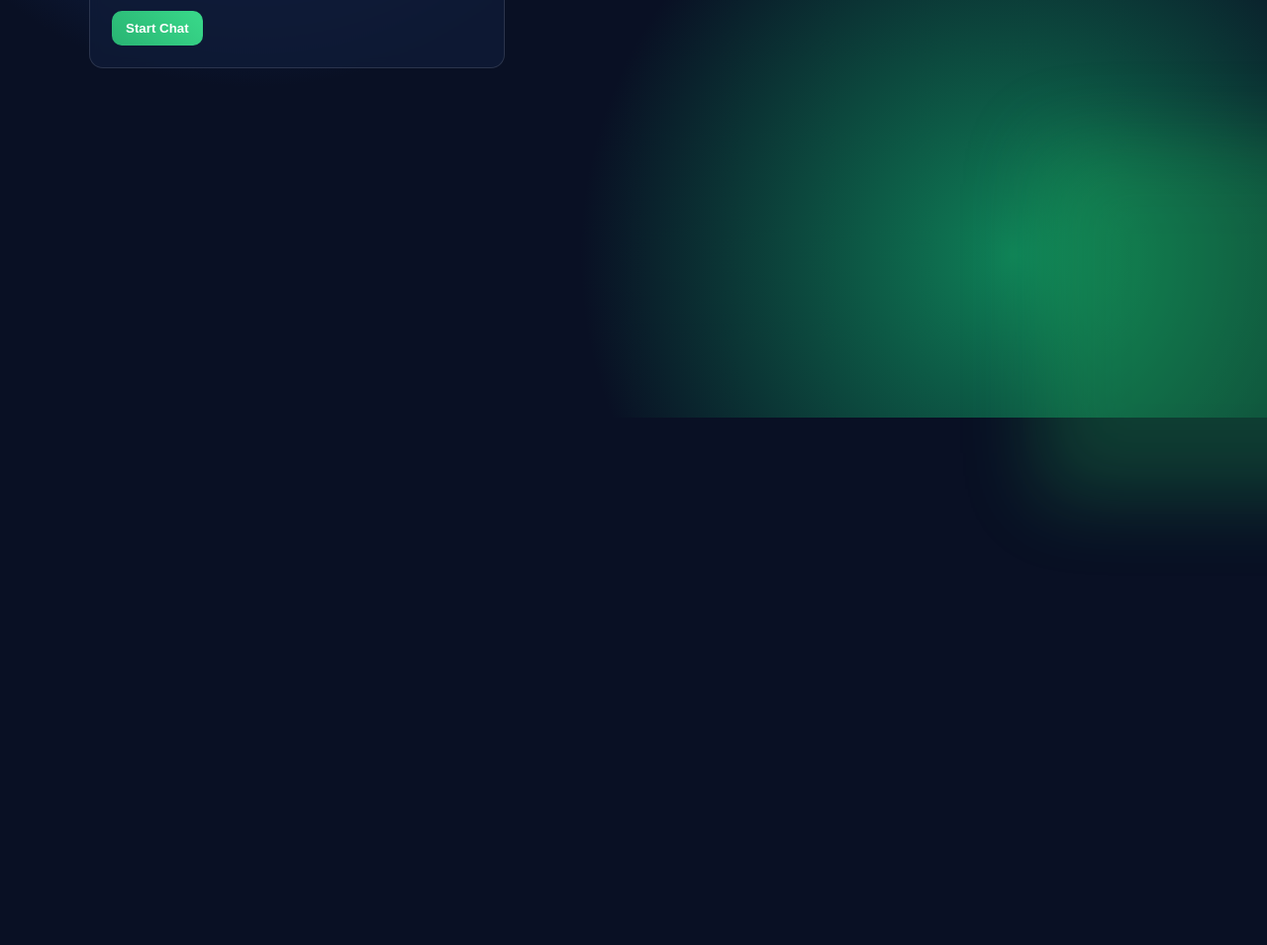
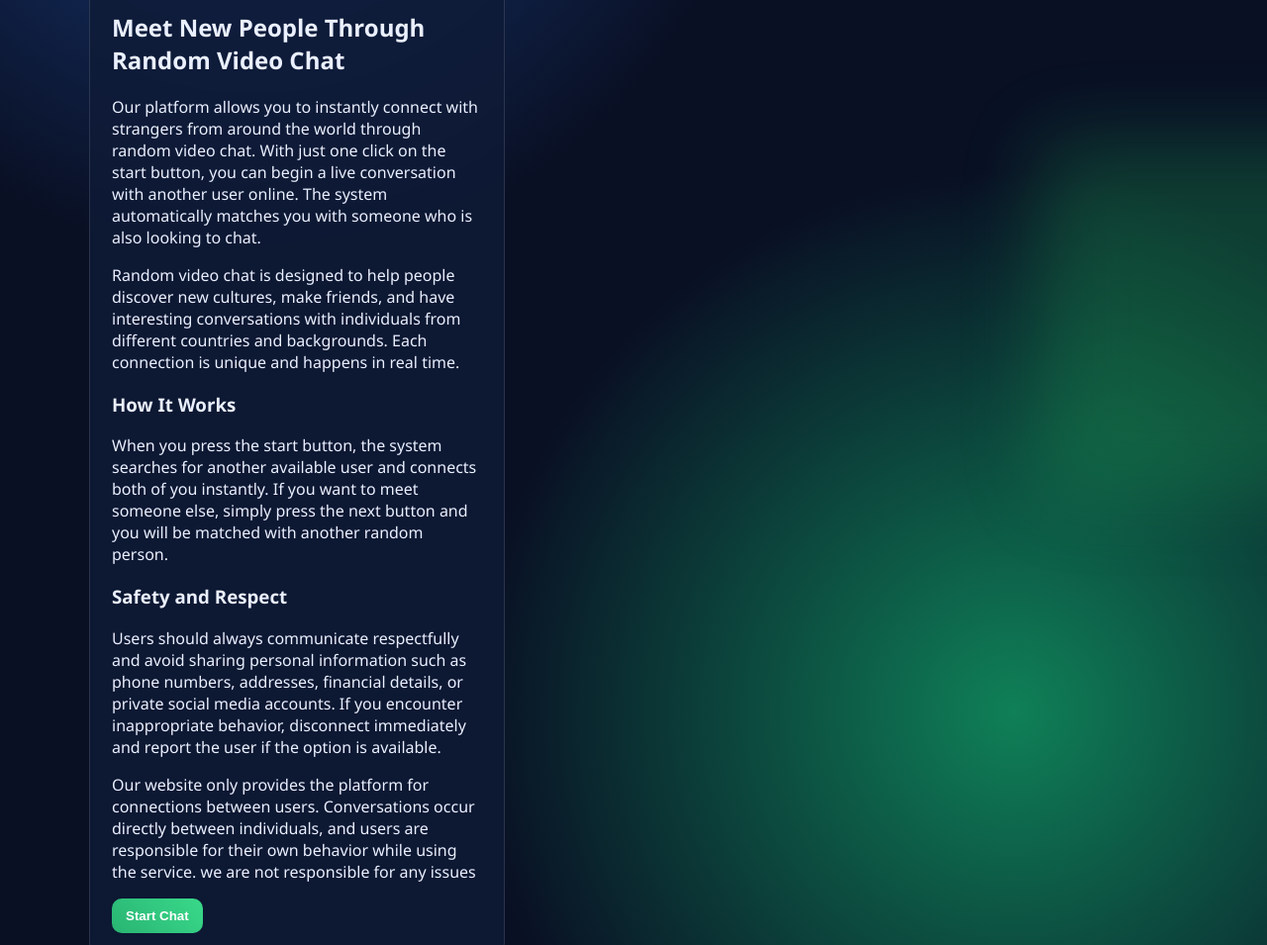
Before and after one commit to v4358137-lang/Vedio-Chat, a website: page public/index.html in a window 1280 px wide. Shown: the part 398-1353 px from the top of the page at 99% size. Before the commit the page ends 820 px from the top, so only its background shows below. Drawn offline with nearby package versions, Linux system fonts and the light colour scheme; no server answers.

Commit message:
Update index.html

```diff
--- a/public/index.html
+++ b/public/index.html
@@ -38,6 +38,39 @@
             <option value="other">Other</option>
           </select>
         </div>
+        <h2>Meet New People Through Random Video Chat</h2>
+
+<p>
+Our platform allows you to instantly connect with strangers from around the world through random video chat.
+With just one click on the start button, you can begin a live conversation with another user online.
+The system automatically matches you with someone who is also looking to chat.
+</p>
+
+<p>
+Random video chat is designed to help people discover new cultures, make friends, and have interesting conversations
+with individuals from different countries and backgrounds. Each connection is unique and happens in real time.
+</p>
+
+<h3>How It Works</h3>
+
+<p>
+When you press the start button, the system searches for another available user and connects both of you instantly.
+If you want to meet someone else, simply press the next button and you will be matched with another random person.
+</p>
+
+<h3>Safety and Respect</h3>
+
+<p>
+Users should always communicate respectfully and avoid sharing personal information such as phone numbers, addresses,
+financial details, or private social media accounts. If you encounter inappropriate behavior, disconnect immediately
+and report the user if the option is available.
+</p>
+
+<p>
+Our website only provides the platform for connections between users. Conversations occur directly between individuals,
+and users are responsible for their own behavior while using the service. we are not responsible for any issues
+</p>
+
 
         <button id="startBtn" class="btn btn-primary">Start Chat</button>
       </section>
```
